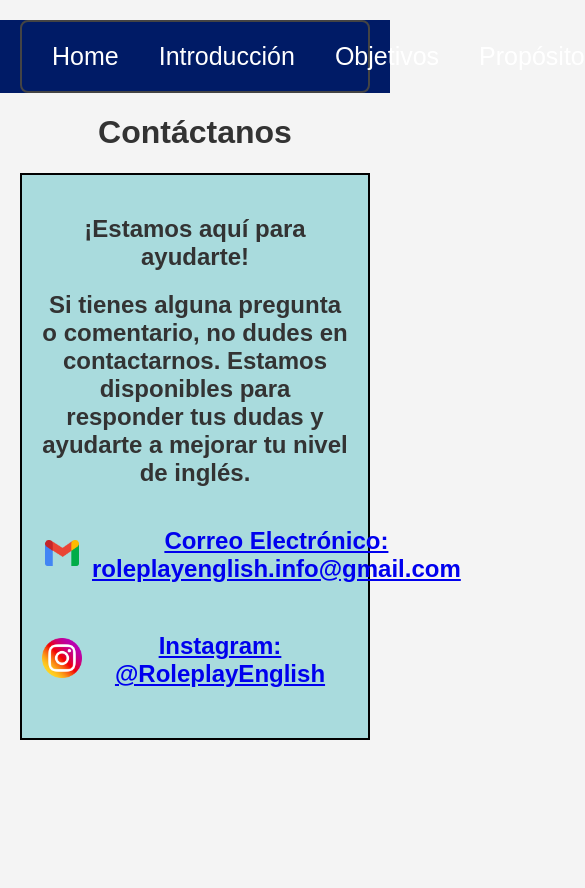
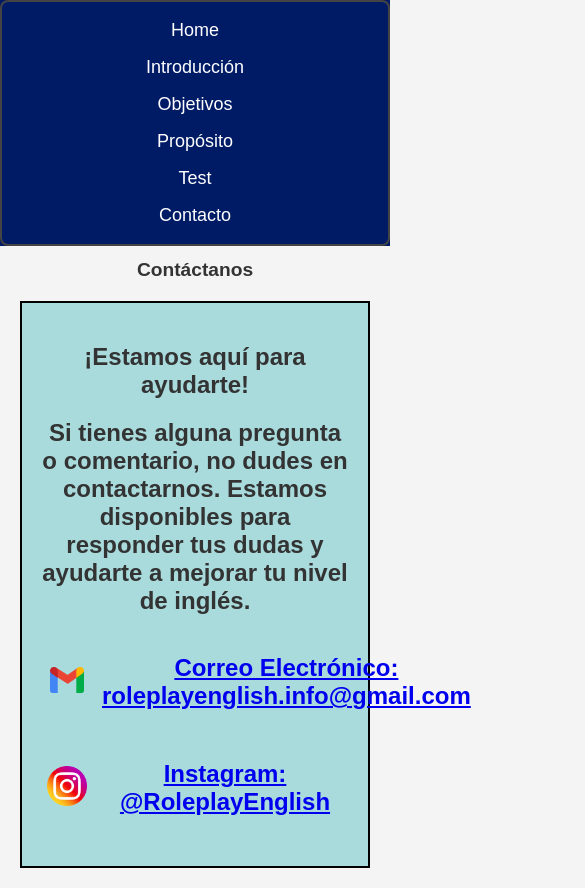
Before and after one commit to Cooldanix/roleplayenglish-web, a plain HTML site: page contact.html in a window 390 px wide. Shown: the top 888 px of the page, 585 px wide, since content can reach past the window. Before the commit the page ends 844 px from the top, so only its background shows below. Drawn offline with Linux system fonts and the light colour scheme.

Commit message:
Update common.css

```diff
--- a/common.css
+++ b/common.css
@@ -1,15 +1,16 @@
 header {
     position: sticky;
-    top: 0px;
+    top: 0;
     z-index: 1000;
     background-color: #001b66;
+    width: 100%; /* Ensure the header takes the full width */
 }
 
 nav {
     background-color: #001b66;
     border: 2px solid #444;
     border-radius: 8px;
-    margin: 20px; /* Margen para el nav */
+    margin: 0; /* Remove margin to avoid issues with sticky positioning */
     padding: 10px;
 }
 
@@ -19,6 +20,7 @@ nav ul {
     margin: 0;
     display: flex;
     justify-content: space-around;
+    flex-wrap: wrap; /* Allow items to wrap to the next line */
 }
 
 nav ul li {
@@ -30,7 +32,7 @@ nav ul li a {
     text-decoration: none;
     padding: 10px 20px;
     display: block;
-    font-size: 25px; /* Cambia este valor para ajustar el tamaño de la fuente */
+    font-size: 25px; /* Adjust this value to change the font size */
 }
 
 nav ul li a:hover {
@@ -44,3 +46,39 @@ nav ul li a:hover {
     margin: 0;
     padding: 0;
 }
+
+/* Media Queries for Responsive Design */
+@media (max-width: 768px) {
+    nav ul {
+        flex-direction: column;
+        align-items: center;
+    }
+
+    nav ul li a {
+        font-size: 20px; /* Adjust font size for smaller screens */
+        padding: 10px;
+    }
+
+    h1 {
+        font-size: 1.5em; /* Adjust font size for smaller screens */
+    }
+
+    img {
+        padding: 10px; /* Adjust padding for smaller screens */
+    }
+}
+
+@media (max-width: 480px) {
+    nav ul li a {
+        font-size: 18px; /* Adjust font size for smaller screens */
+        padding: 8px;
+    }
+
+    h1 {
+        font-size: 1.2em; /* Adjust font size for smaller screens */
+    }
+
+    img {
+        padding: 5px; /* Adjust padding for smaller screens */
+    }
+}
```
